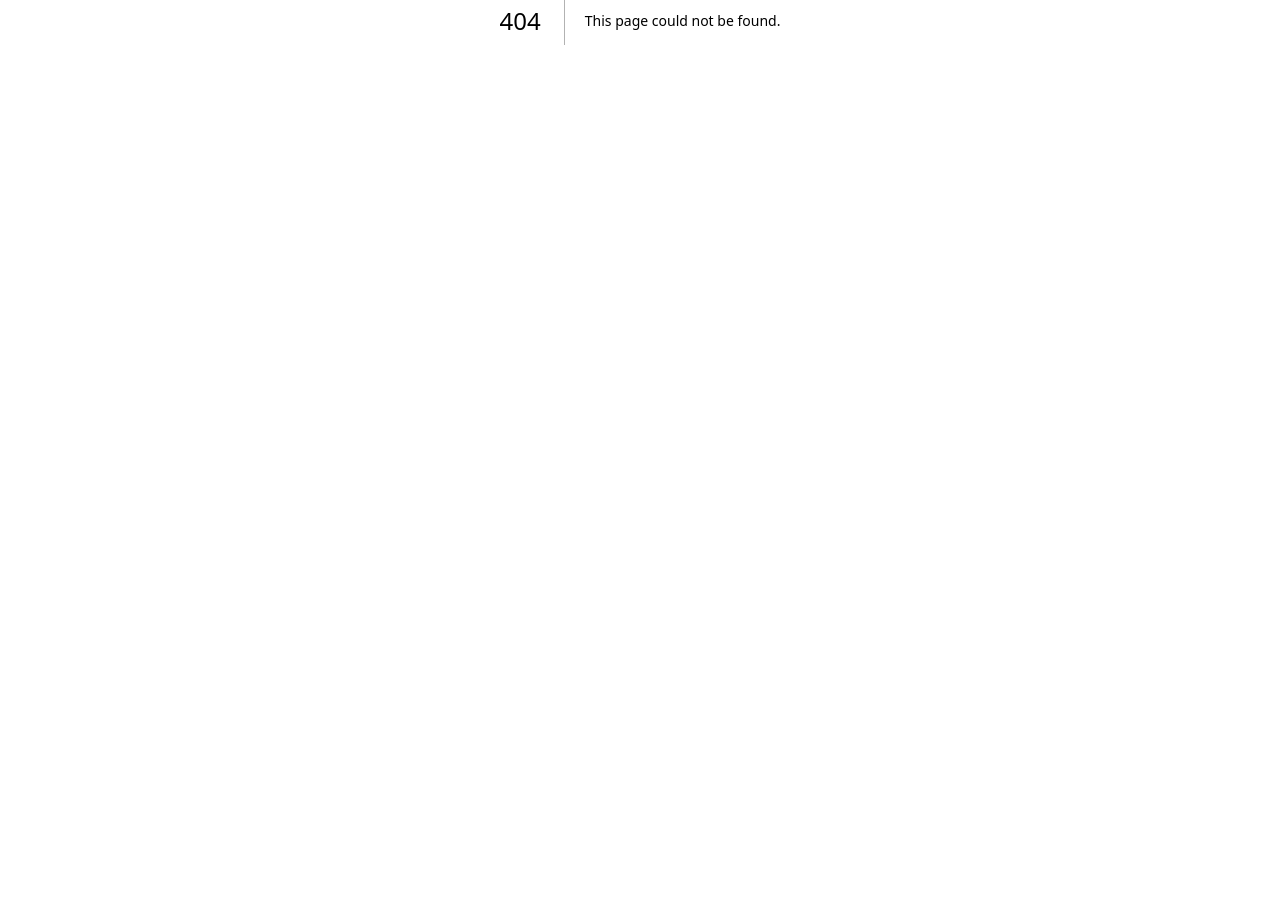
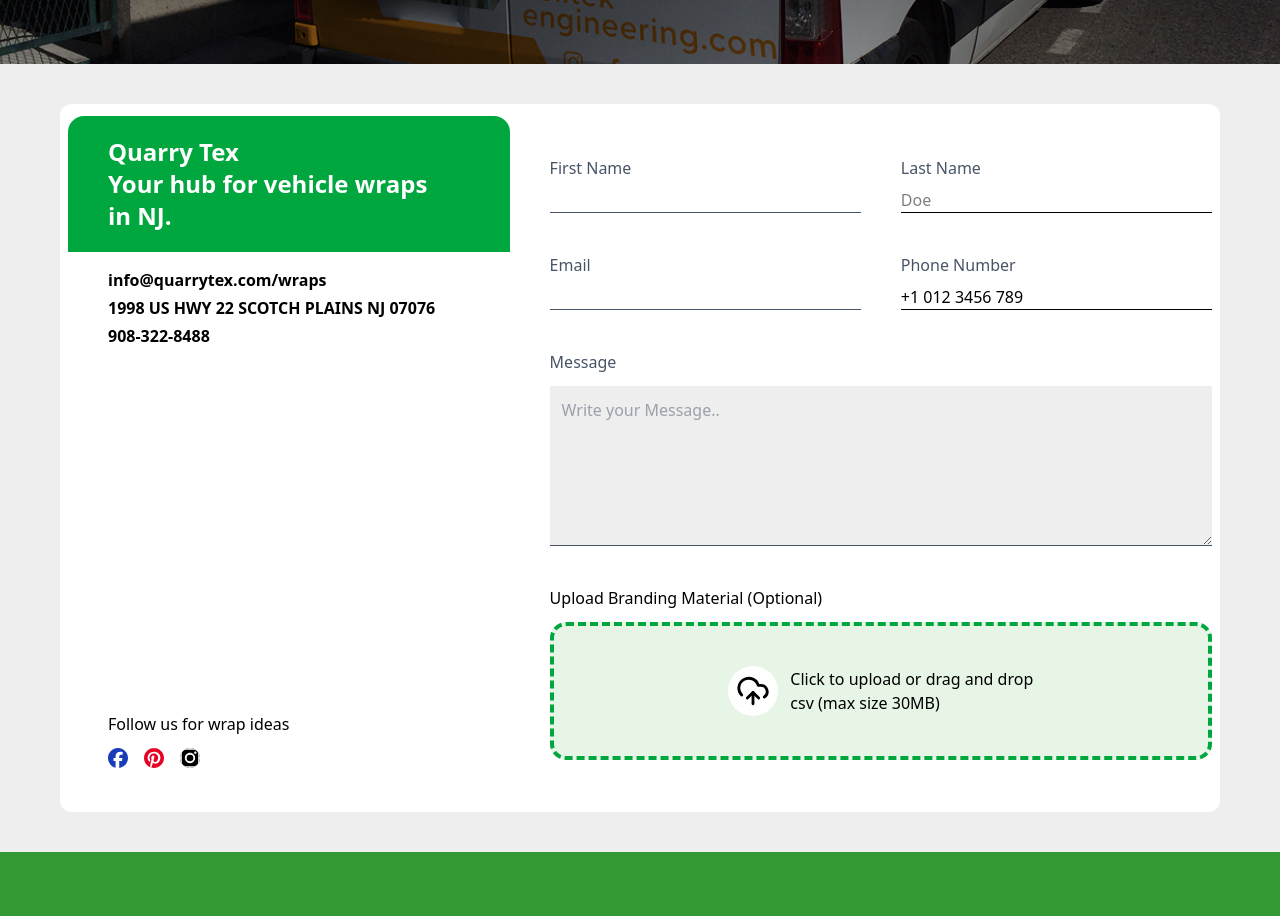
Before and after one commit to qutubahmed732/querry-tex-next.js, a Next.js app: page /contact in a window 1280 px wide. Before the commit this address had no page. Shown: the part 380-1296 px from the top of the page. Before the commit the page ends 800 px from the top, so only its background shows below. Built offline with nearby package versions, Linux system fonts and the light colour scheme.

Commit message:
add contact-us page

```diff
--- a/package.json
+++ b/package.json
@@ -13,6 +13,7 @@
     "next": "15.5.5",
     "react": "19.1.0",
     "react-dom": "19.1.0",
+    "react-icons": "^5.5.0",
     "tailwind-scrollbar": "^4.0.2",
     "tailwind-scrollbar-hide": "^4.0.0"
   },
--- a/src/app/components/Navbar.tsx
+++ b/src/app/components/Navbar.tsx
@@ -5,7 +5,8 @@
 import { useState, useEffect } from "react";
 import Image from "next/image";
 import logo from "../landingpage-images/logo.png";
-import { Phone, Facebook, Instagram, MenuSquare, X } from "lucide-react";
+import { Phone, MenuSquare, X } from "lucide-react";
+import { SiFacebook, SiInstagram } from "react-icons/si";
 
 
 export default function Navbar() {
@@ -53,8 +54,8 @@
             <span className="cursor-pointer">Contact &nbsp;| </span>
             <span className="flex gap-4">
               <Phone className="fill-white text-white size-5 cursor-pointer" />
-              <Facebook className="fill-white text-white bg-green-500 size-5 rounded-sm cursor-pointer" />
-              <Instagram className="text-white size-5 rounded-sm cursor-pointer" />
+              <SiFacebook className="fill-white text-white bg-green-500 size-5 rounded-sm cursor-pointer" />
+              <SiInstagram className="text-white size-5 rounded-sm cursor-pointer" />
             </span>
           </div>
 
@@ -95,8 +96,8 @@
 
           <div className="flex items-center justify-center gap-8 font-semibold mt-5">
             <Phone className="size-10 cursor-pointer" />
-            <Facebook className="size-10 rounded-sm cursor-pointer" />
-            <Instagram className="size-10 rounded-sm cursor-pointer" />
+            <SiFacebook className="size-10 rounded-sm cursor-pointer" />
+            <SiInstagram className="size-10 rounded-sm cursor-pointer" />
           </div>
         </aside>
       </nav>
--- /dev/null
+++ b/src/app/contact/page.tsx
@@ -0,0 +1,126 @@
+// components
+import Toptext from "../components/TopText";
+import Navbar from "../components/Navbar";
+import Footer from "../components/Footer";
+
+// bg-image
+import heroImage from "./images/bg-image.png";
+
+import { SiPinterest, SiFacebook, SiInstagram } from "react-icons/si";
+import { UploadCloud   } from "lucide-react";
+
+
+
+
+export default function ContactUs() {
+
+  return (
+    <>
+      <Toptext />
+      <header className="relative w-full min-h-[25rem] bg-no-repeat bg-cover bg-center" style={{ backgroundImage: `url(${heroImage.src})` }}>
+
+        <Navbar />
+        <section className="absolute top-[50%] left-[50%] transform -translate-x-1/2 -translate-y-1/2 w-full max-w-5xl flex flex-col items-start md:items-center gap-10 pl-6 md:pl-6">
+          <h1 className="text-white text-5xl md:text-6xl font-bold text-left md:text-center max-w-5xl leading-tight">
+            Contact Us
+          </h1>
+        </section>
+
+      </header>
+
+      <main className="bg-[#eee] py-10 px-5 md:px-15">
+        <div className="rounded-xl bg-white py-3 px-2 flex contact-flex-direction items-stretch justify-between">
+
+          {/* left side */}
+          <div className="width-40-on-920px flex flex-col justify-between">
+
+            <div className="flex flex-col gap-4">
+
+              <div className="pl-10 py-5 text-white bg-green-600 font-bold text-2xl rounded-t-2xl">
+                <p>Quarry Tex <br /> Your hub for vehicle wraps <br /> in NJ.</p>
+              </div>
+
+              <div className="pl-10 font-semibold flex flex-col gap-1">
+                <p>info@quarrytex.com/wraps</p>
+                <p>1998 US HWY 22 SCOTCH PLAINS NJ 07076</p>
+                <p>908-322-8488</p>
+              </div>
+
+            </div>
+
+            <div className="flex flex-col gap-3 pl-10 pb-8">
+              <p>Follow us for wrap ideas</p>
+
+              <span className="flex items-center gap-4">
+                <SiFacebook className="fill-blue-800 bg-white size-5 rounded-sm cursor-pointer" />
+                <SiPinterest className="text-[#e60023] size-5 rounded-sm cursor-pointer" />
+                <SiInstagram className="fill-white bg-black rounded-full size-5 cursor-pointer" />
+              </span>
+
+            </div>
+
+          </div>
+
+          {/* right side */}
+          <div className="width-60-on-920px py-10">
+            <div className="flex flex-col gap-10">
+
+              <div className="flex flex-col md:flex-row gap-10 *:w-full"> {/* first label div */}
+
+                <div className="flex flex-col gap-2">
+                  <label htmlFor="firstName" className="text-[#475467]">
+                    First Name
+                  </label>
+                  <input type="text" className="outline-none border border-t-0 border-l-0 border-r-0 text-[#475467]" />
+                </div>
+
+                <div className="flex flex-col gap-2">
+                  <label htmlFor="secondtName" className="text-[#475467]">
+                    Last Name
+                  </label>
+                  <input type="text" placeholder="Doe" className="outline-none border border-t-0 border-l-0 border-r-0" />
+                </div>
+
+              </div>
+
+              <div className="flex flex-col md:flex-row gap-10 *:w-full"> {/* second label div */}
+
+                <div className="flex flex-col gap-2">
+                  <label htmlFor="email" className="text-[#475467]">
+                    Email
+                  </label>
+                  <input type="email" className="text-[#475467] outline-none border border-t-0 border-l-0 border-r-0" />
+                </div>
+
+                <div className="flex flex-col gap-2">
+                  <label htmlFor="secondtName" className="text-[#475467]">
+                    Phone Number
+                  </label>
+                  <input type="phone" value={"+1 012 3456 789"} readOnly className="outline-none border border-t-0 border-l-0 border-r-0" />
+                </div>
+
+              </div>
+
+              <div className="flex flex-col items-start gap-3"> {/* Text Area */}
+                <label htmlFor="message" className="text-[#475467]">Message</label>
+                <textarea name="textarea" placeholder="Write your Message.." className="w-full h-40 p-3 border border-t-0 border-l-0 border-r-0 bg-[#eee] text-[#475467]" id="textarea"></textarea>
+              </div>
+
+              <div> {/* upload file section */}
+                <h2>Upload Branding Material (Optional)</h2>
+
+                <div className="bg-[#e6f5e6] flex items-center justify-center gap-3 py-10 border-4 border-dashed border-green-600 mt-3 rounded-2xl">
+                  <UploadCloud className="bg-white p-2 rounded-full" size={50}  />
+                  <p>Click to upload or drag and drop <br />
+                    csv (max size 30MB)</p>
+                </div>
+              </div>
+            </div>
+          </div>
+        </div>
+      </main>
+
+      <Footer />
+    </>
+  )
+}
--- a/src/app/frequentlyaskedquestions/page.tsx
+++ b/src/app/frequentlyaskedquestions/page.tsx
@@ -20,7 +20,6 @@
                     <h1 className="text-white text-5xl md:text-6xl font-bold text-left md:text-center max-w-5xl leading-tight">
                         Quarry Tex Vehicle Wraps – FAQ
                     </h1>
-
                 </section>
 
             </header>
--- a/src/app/globals.css
+++ b/src/app/globals.css
@@ -94,6 +94,31 @@
     }
 }
 
+/* LAYOUT FOR CONTACT PAGE */
+
+.contact-flex-direction {
+    flex-direction: row;
+    gap: 40px;
+
+    @media(max-width: 920px) {
+        flex-direction: column;
+        gap: 20px;
+    }
+}
+
+.width-40-on-920px {
+    width: 40%;
+    @media(Max-width: 920px) {
+        width: 100%;
+    }
+}
+.width-60-on-920px {
+    width: 60%;
+    @media(Max-width: 920px) {
+        width: 100%;
+    }
+}
+
 
 
 /* background: linear-gradient(360deg, rgba(0, 0, 0, 0) 0%, rgba(0, 0, 0, 0.8) 76.99%); */
```
Also changed, not shown: src/app/contact/images/bg-image.png (added), 1 other file (tests, documents, lock files or other folders).
